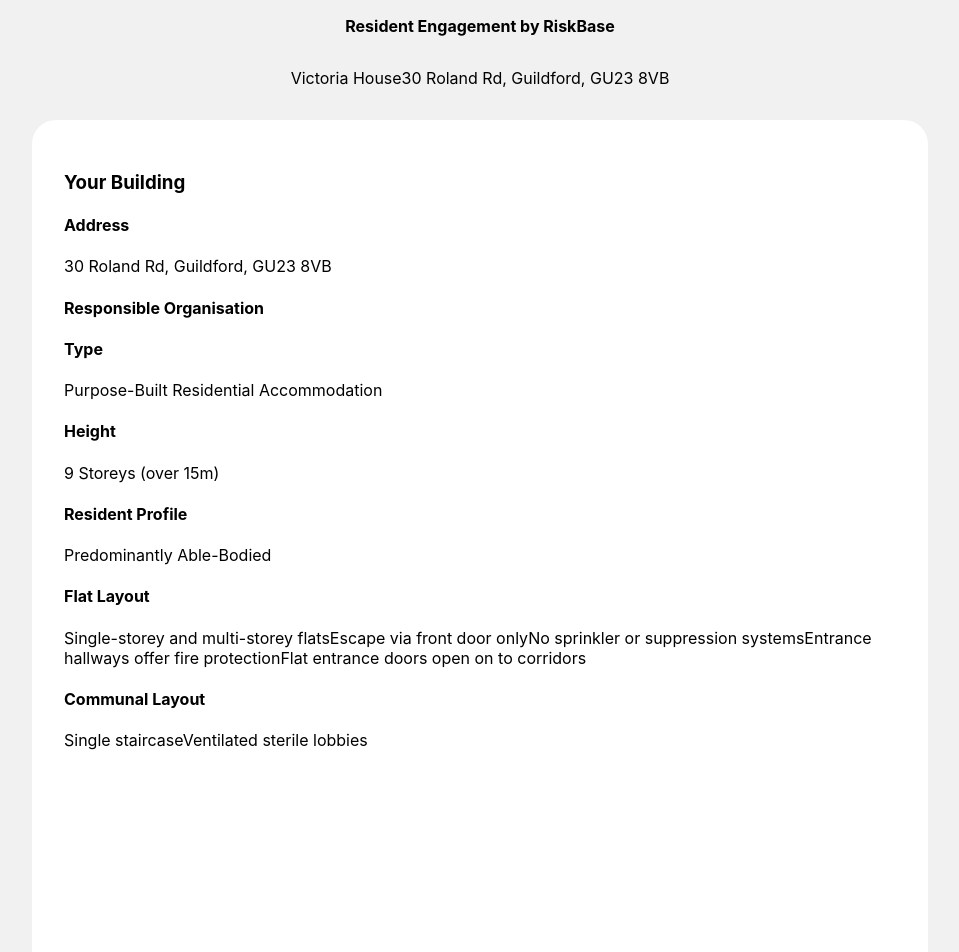
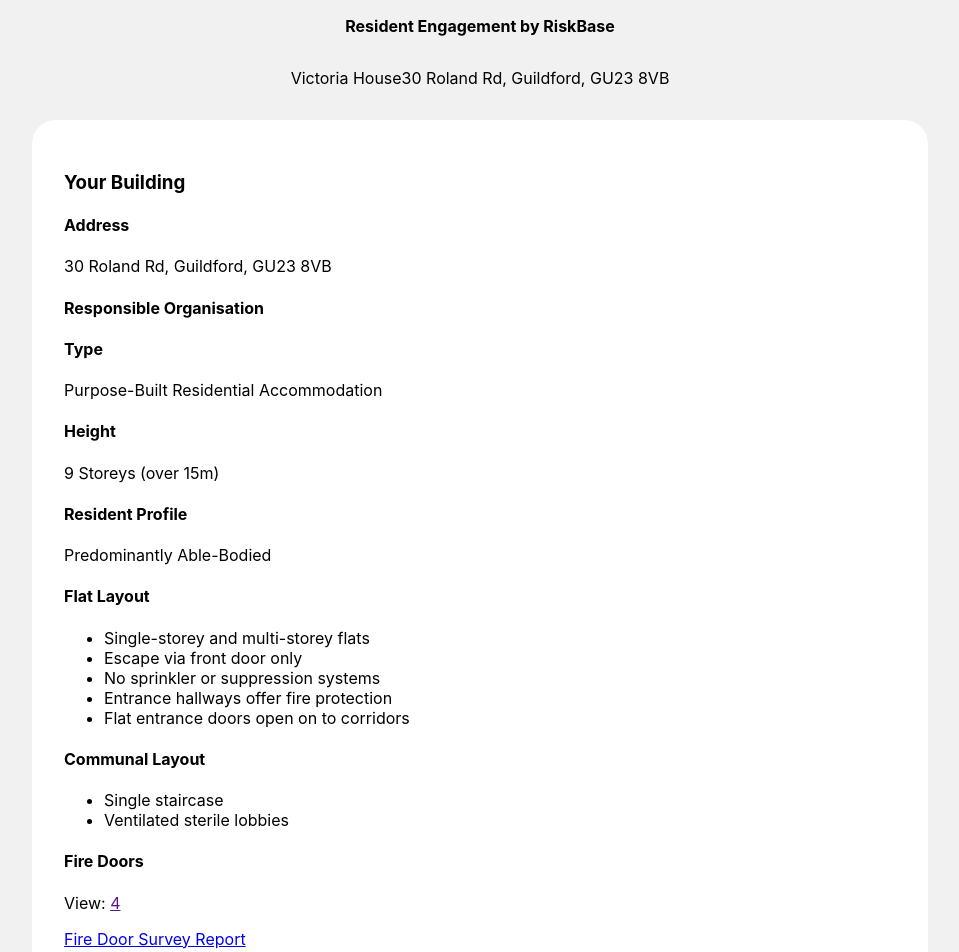
Before and after one commit to kiahtl/riskbase-rs-engagement, a React (Create React App) app: page / in a window 1280 px wide. Shown: the top 952 px of the page, without its empty margins (160-1119 px from the left). Built offline with nearby package versions, Linux system fonts and the light colour scheme.

Commit message:
added list component for reusability

```diff
--- a/src/components/building/building.component.jsx
+++ b/src/components/building/building.component.jsx
@@ -1,17 +1,20 @@
 import { Component } from "react";
+import addList from "../list/list.component";
 
 class Building extends Component {
     render() {
         const {
-            name, full_address, responsible_organisation, type, height, resident_profile, flat_layout, communal_layout
+            name, full_address, responsible_organisation, type, height, resident_profile, flat_layout, communal_layout, fire_doors
         } = this.props.building;
+
         return (
-            <div className="building-container">
+            <div className="building-container" key={name}>
                 <div>
                     <span>{ name }</span>
                     <span>{ full_address }</span>
                 </div>
                 <div className='info-wrapper'>
+                    <div className="building-info">
                         <h3>Your Building</h3>
                         <h4>Address</h4>
                         <p>{full_address}</p>
@@ -24,9 +27,15 @@ class Building extends Component {
                         <h4>Resident Profile</h4>
                         <p>{resident_profile}</p>
                         <h4>Flat Layout</h4>
-                    <p>{flat_layout}</p>
+                        {addList(flat_layout)}
                         <h4>Communal Layout</h4>
-                    <p>{communal_layout}</p>
+                        {addList(communal_layout)}
+                    </div>
+                    <div className="building-firedoors">
+                        <h4>Fire Doors</h4>
+                        <p>View: <a href="">{fire_doors.length}</a></p>
+                        <p><a href="https://riskbase.uk/rs/docs/Door-Survey-powered-by-RiskBase.pdf">Fire Door Survey Report</a></p>
+                    </div>
                 </div>
             </div>
         )
--- /dev/null
+++ b/src/components/list/list.component.jsx
@@ -0,0 +1,8 @@
+function addList(list) {
+    const listItems = list.map((listItem) => (<li key={listItem}>{listItem}</li>))
+    return (
+        <ul className="list">{listItems}</ul>
+    )
+}
+
+export default addList;
```
Lines whose indentation alone changed are shown as unchanged.
